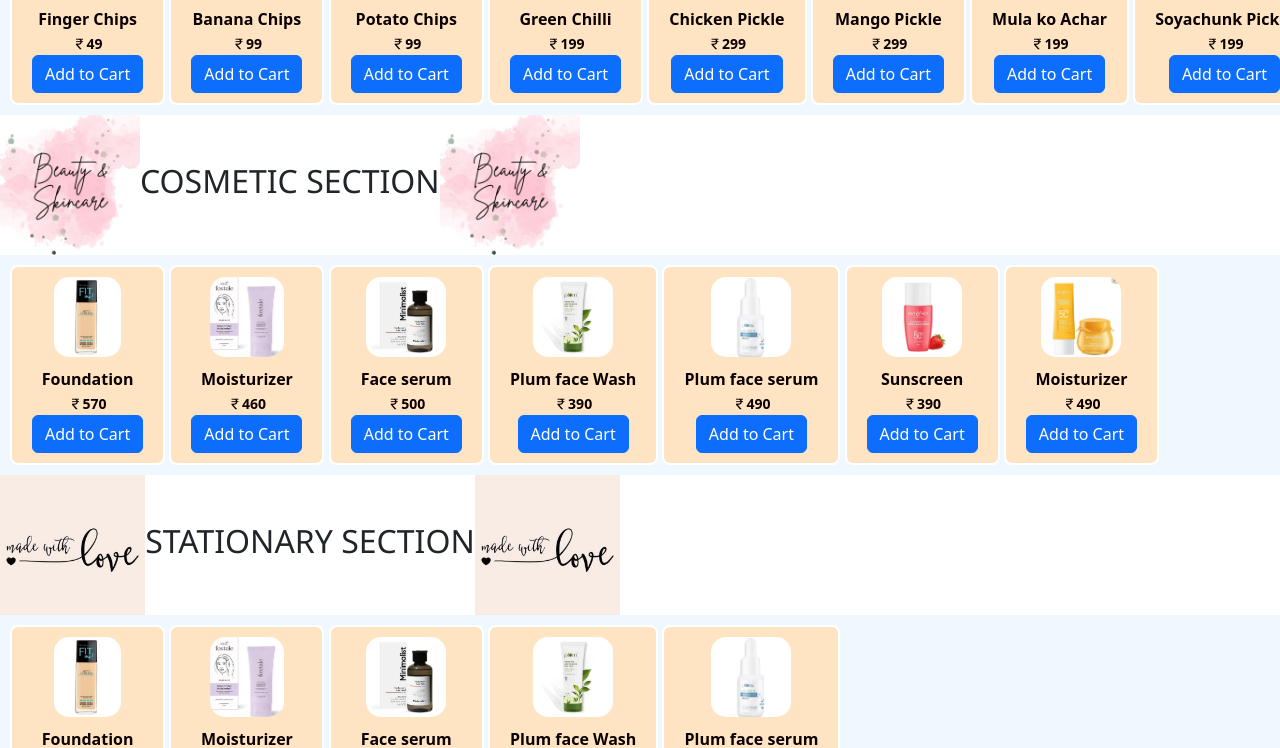
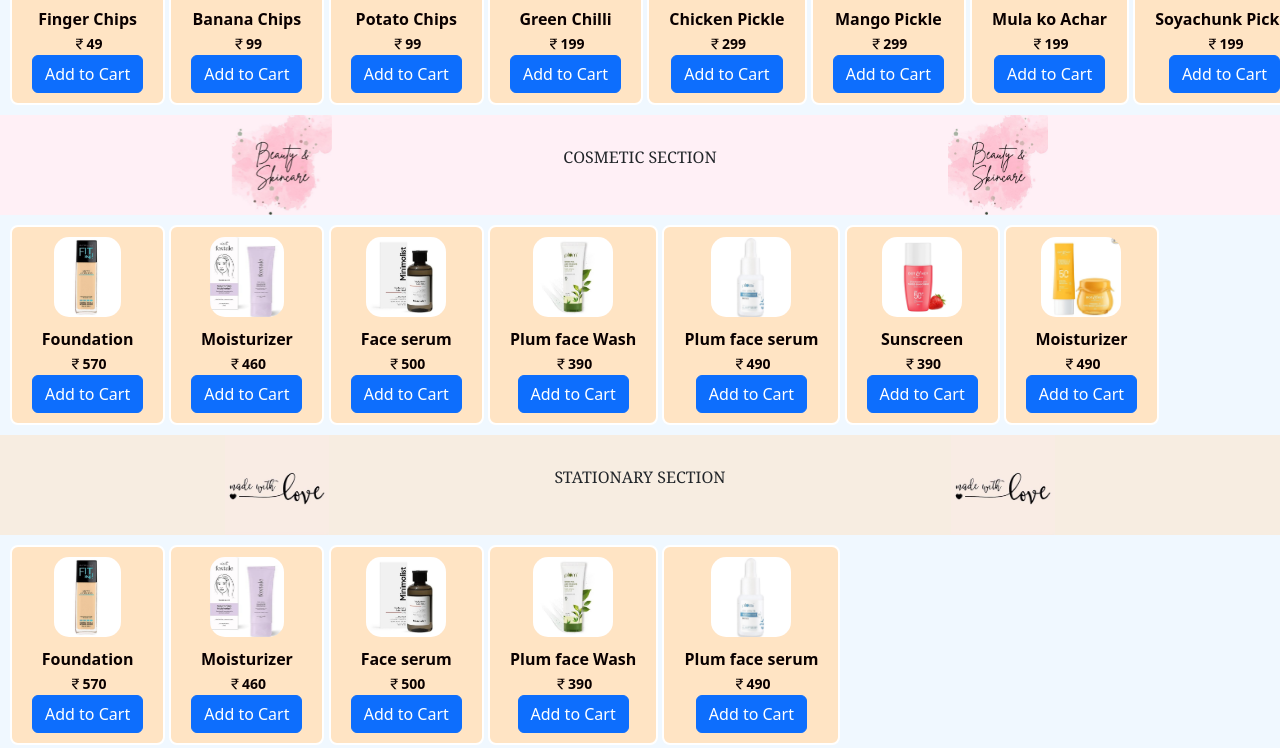
Before and after one commit to PrajwalP06/TheLocalBasket, a website: page public/index.html in a window 1280 px wide. Shown: the part 837-1585 px from the top of the page. Drawn offline with nearby package versions, Linux system fonts and the light colour scheme.

Commit message:
commited by ringchen

```diff
--- a/public/index.html
+++ b/public/index.html
@@ -178,12 +178,11 @@
           </div>
       </div>
     </div>
-    <div style="width: 100%; height: 140px; display: flex;  ">
-      <img src="images/Beauty.jpg">
-      <div style="display: flex; justify-content: center; align-items: center; font-family:'Segoe UI', Tahoma, Geneva, Verdana, sans-serif;">
-         <h2>COSMETIC SECTION</h2>
-      </div>
-      <img src="images/Beauty.jpg">
+     <div style=" height: auto; width: 100vw; display: flex; text-align: center; justify-content: space-evenly;align-items: center; background-color:rgb(255, 240, 246)";>
+      <img src="images/Beauty.jpg" style="width: auto; height: 100px; mix-blend-mode: multiply;">
+        <p style="font-family:Georgia, 'Times New Roman', Times, serif;">COSMETIC SECTION</p>
+      <img src="images/Beauty.jpg" style="width: auto; height: 100px; mix-blend-mode: multiply;">
+
     </div>
 
      <!--Horizontal Scroll-->
@@ -281,12 +280,10 @@
       </div>
     </div>
 
-    <div style=" height: 140px; width: 100%; display: flex;">
-      <img src="images/made with love.jpg">
-      <div style="display: flex; justify-content: center; align-items: center; font-family:'Segoe UI', Tahoma, Geneva, Verdana, sans-serif">
-        <h2>STATIONARY SECTION</h2>
-      </div>
-      <img src="images/made with love.jpg">
+    <div style=" height: auto; width: 100vw; display: flex; text-align: center; justify-content: space-evenly;align-items: center; background-color:rgb(247, 237, 225);">
+      <img src="images/made with love.jpg" style="width: auto; height: 100px;">
+        <p style="font-family:Georgia, 'Times New Roman', Times, serif;">STATIONARY SECTION</p>
+      <img src="images/made with love.jpg" style="width: auto; height: 100px;">
 
     </div>
 
```
